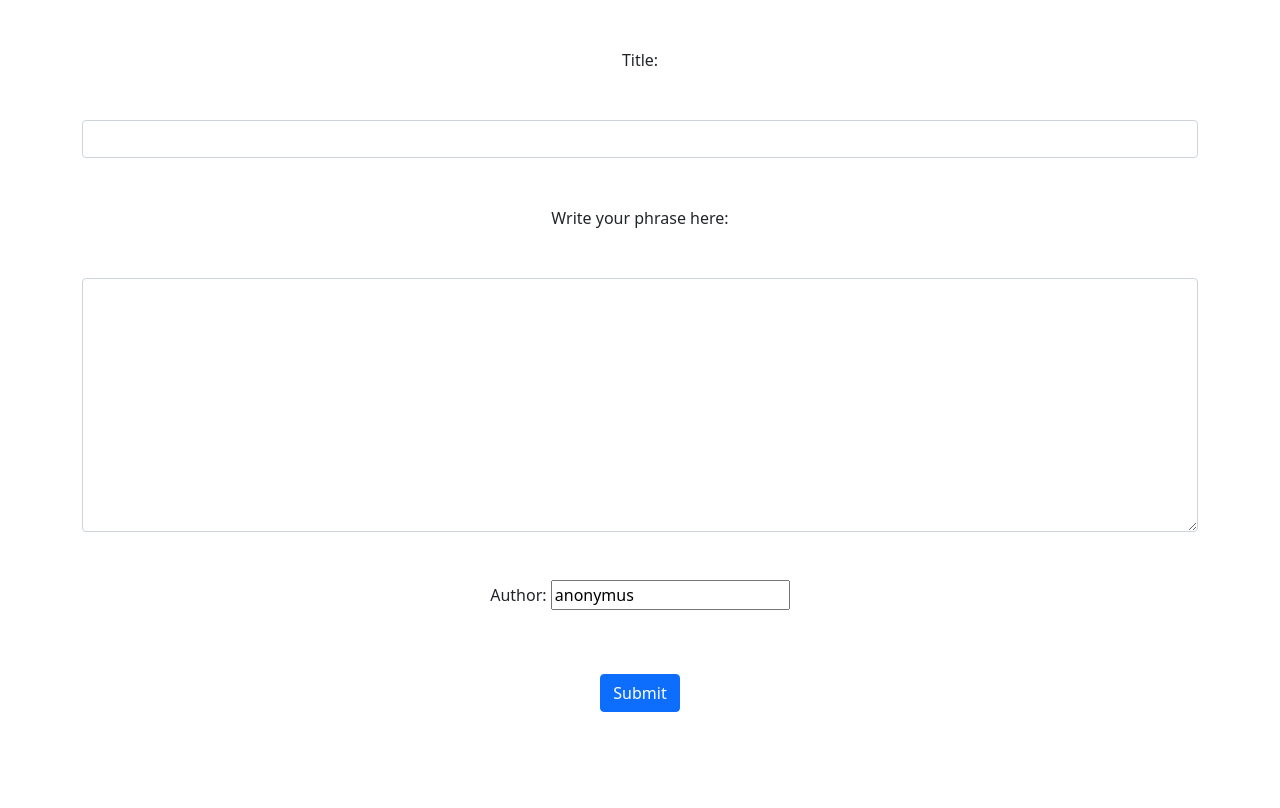
After one commit to AlineHoshino/django_phrases, a Django app: page /smart/notes/new in a window 1280 px wide. The commit adds this page. Run offline with Django 4.2, Linux system fonts and the light colour scheme.

Commit message:
feat: add create phrases

```diff
--- /dev/null
+++ b/notes/forms.py
@@ -0,0 +1,23 @@
+from xml.dom import ValidationErr
+from django import forms
+from django.core.exceptions import ValidationError
+
+from .models import Notes
+
+class NotesForm(forms.ModelForm):
+    class Meta:
+        model = Notes
+        fields = ('title', 'text', 'author')
+        widgets = {
+            'title': forms.TextInput(attrs={'class':'form-control my-5'}),
+            'text': forms.Textarea(attrs={'class':'form-control my-5'})
+        }
+        labels = {
+            'text':'Write your phrase here'
+        }
+
+    def clean_title(self): # validando titulo
+        title = self.cleaned_data['title']
+        if 'dream' not in title:
+            raise ValidationError('We only accept phrases about dream')
+        return title
--- /dev/null
+++ b/notes/templates/notes/notes_form.html
@@ -0,0 +1,13 @@
+{% extends "base.html" %}
+
+{% block content %}
+<form action="{%url 'notes.new'%}" method="POST">{% csrf_token %}
+    {{form.as_p}}
+    <button type="submit" class="btn btn-primary my-5">Submit</button>
+</form>
+{% if form.errors %}
+<div class="alert alert-danger my-5">
+    {{form.errors.title.as_text}}
+</div>
+{% endif %}
+{% endblock %}
--- a/notes/urls.py
+++ b/notes/urls.py
@@ -6,4 +6,5 @@ from . import views
 urlpatterns = [
     path('notes', views.NotesListView.as_view(), name="notes.list"),
     path('notes/<int:pk>', views.NotesDetailView.as_view(), name="notes.detail"),
+    path('notes/new', views.NotesCreateView.as_view(), name="notes.new"),
 ]
--- a/notes/views.py
+++ b/notes/views.py
@@ -1,9 +1,15 @@
 from re import template
 from django.shortcuts import render
 from django.http import Http404
-from django.views.generic import DetailView, ListView
+from django.views.generic import CreateView, DetailView, ListView
 
+from .forms import NotesForm
 from .models import Notes
+
+class NotesCreateView(CreateView):
+    model = Notes
+    success_url = '/smart/notes'
+    form_class = NotesForm
 
 class NotesListView(ListView):
     model = Notes
--- a/smartnotes/urls.py
+++ b/smartnotes/urls.py
@@ -19,5 +19,5 @@ from django.urls import path, include
 urlpatterns = [
     path('admin/', admin.site.urls),
     path('', include('home.urls')),
-    path('', include('notes.urls')),
+    path('smart/', include('notes.urls')),
 ]
--- a/static/css/style.css
+++ b/static/css/style.css
@@ -1,7 +1 @@
-.note-li{
-    color: red;
-}
-
-.note-li:hover{
-    color: rgb(122, 6, 6)
-}
+ul.errorlist {display: none}
--- a/static/templates/base.html
+++ b/static/templates/base.html
@@ -2,6 +2,7 @@
 <html>
     <head>
         <title>SmartNotes!</title>
+        <link rel="stylesheet" type="text/css" href="{% static 'css/style.css' %}"/>
         <link href="https://cdn.jsdelivr.net/npm/bootstrap@5.0.1/dist/css/bootstrap.min.css" rel="stylesheet" integrity="sha384-+0n0xVW2eSR5OomGNYDnhzAbDsOXxcvSN1TPprVMTNDbiYZCxYbOOl7+AMvyTG2x" crossorigin="anonymous">
     </head>
 
```
Also changed, not shown: db.sqlite3.
